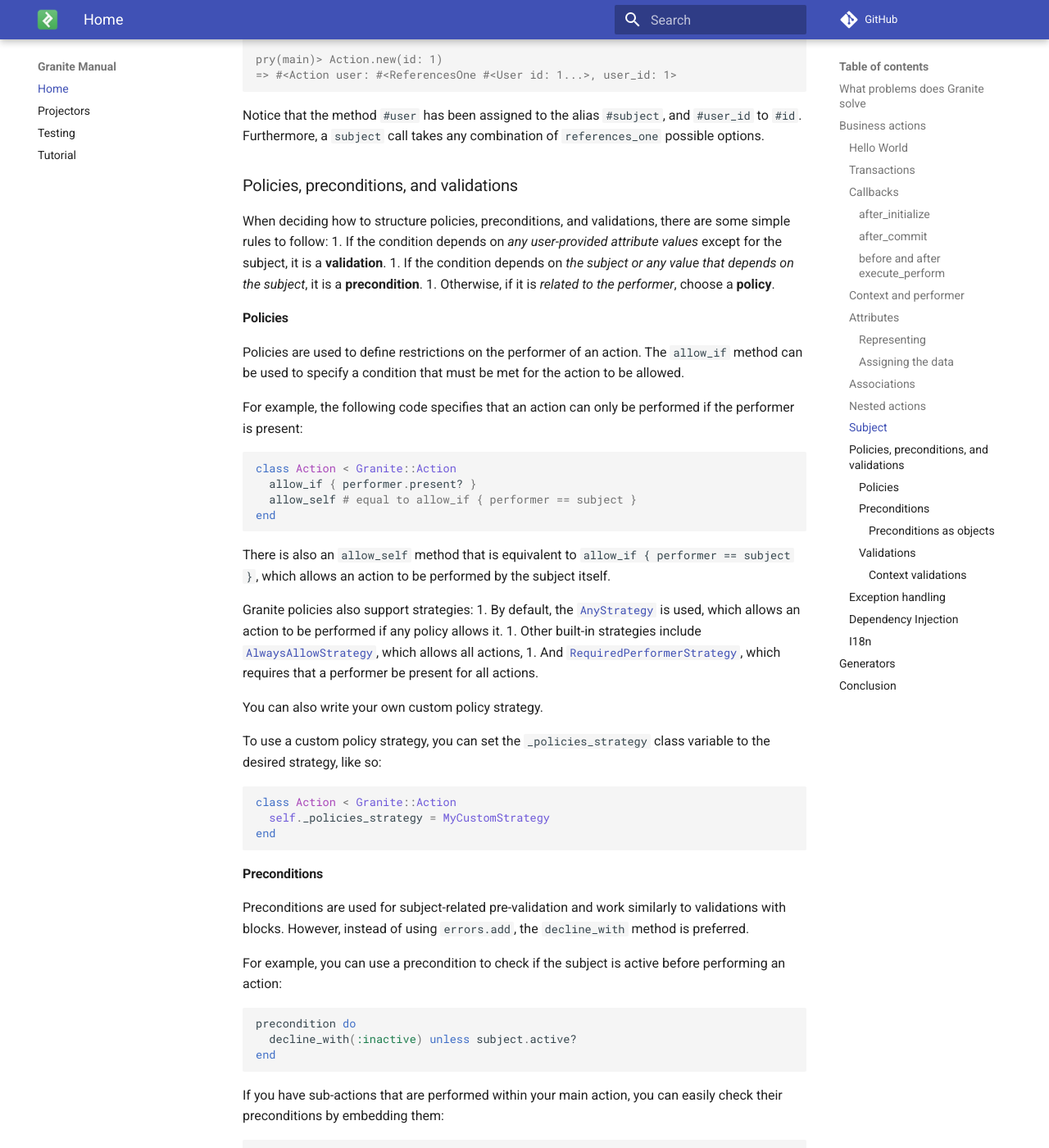
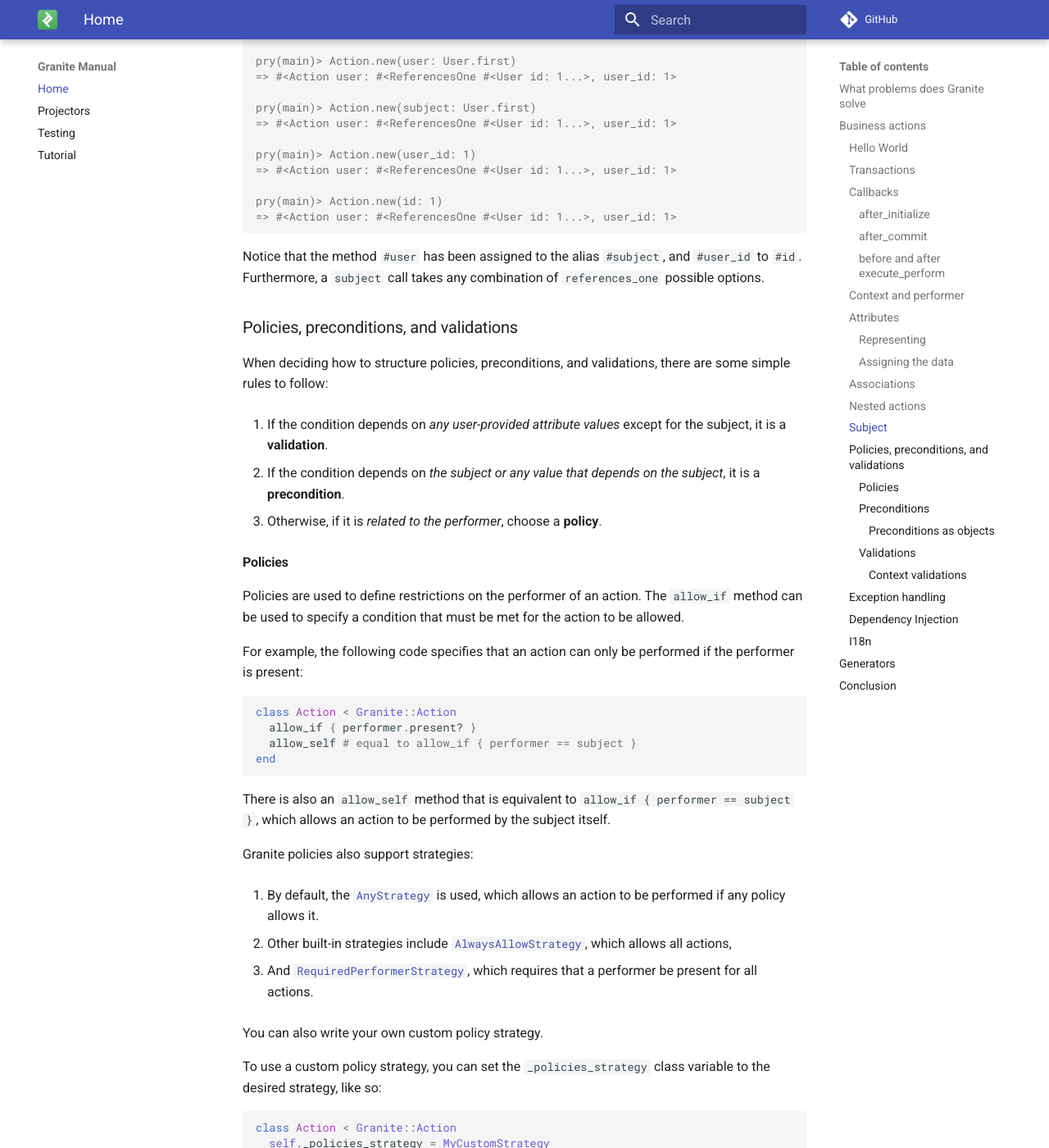
Before and after one commit to toptal/granite, an MkDocs documentation site: the page built from docs/index.md, in a window 1280 px wide and 1400 px high, scrolled down 6089 px. Shown: the whole window at 82% size. Built offline with MkDocs 1.6.1 and Material for MkDocs 9.7.7, drawn with Linux system fonts in a browser that asks for light colours; comment, search, counter and statistics services are not loaded; some of the changed text lies outside the part shown.

Commit message:
Fix enumerations

````diff
--- a/docs/index.md
+++ b/docs/index.md
@@ -25,9 +25,12 @@ end
 ```
 
 There are several ways to execute a recently defined business action, including `#perform`, `#perform!`, or `try_perform!`:
+
 1. `perform!` raises an exception when encountering errors.
-1. `perform` returns `false` when encountering errors.
-1. `try_perform!` is comparable to `perform!` but doesn't execute the action if preconditions are not met.
+
+2. `perform` returns `false` when encountering errors.
+
+3. `try_perform!` is comparable to `perform!` but doesn't execute the action if preconditions are not met.
 
 ### Transactions
 
@@ -247,9 +250,12 @@ validates :subaction, nested: true
 ### Subject
 
 The definition of the subject does three things:
+
 1. Defines a `references_one` association.
-1. Aliases its methods to common names (`subject` and `subject_id`)
-1. Modifies the action initializer to provide the ability to pass the subject as the first argument and restricts subject-less action initialization.
+
+2. Aliases its methods to common names (`subject` and `subject_id`)
+
+3. Modifies the action initializer to provide the ability to pass the subject as the first argument and restricts subject-less action initialization.
 
 Let's take a look to an example below:
 
@@ -289,9 +295,12 @@ Notice that the method `#user` has been assigned to the alias `#subject`, and `#
 ### Policies, preconditions, and validations
 
 When deciding how to structure policies, preconditions, and validations, there are some simple rules to follow:
+
 1. If the condition depends on _any user-provided attribute values_ except for the subject, it is a **validation**.
-1. If the condition depends on _the subject or any value that depends on the subject_, it is a **precondition**.
-1. Otherwise, if it is _related to the performer_, choose a **policy**.
+
+2. If the condition depends on _the subject or any value that depends on the subject_, it is a **precondition**.
+
+3. Otherwise, if it is _related to the performer_, choose a **policy**.
 
 #### Policies
 
@@ -309,9 +318,12 @@ end
 There is also an `allow_self` method that is equivalent to `allow_if { performer == subject }`, which allows an action to be performed by the subject itself.
 
 Granite policies also support strategies:
+
 1. By default, the [`AnyStrategy`](https://github.com/toptal/granite/blob/master/lib/granite/action/policies/any_strategy.rb) is used, which allows an action to be performed if any policy allows it.
-1. Other built-in strategies include [`AlwaysAllowStrategy`](https://github.com/toptal/granite/blob/master/lib/granite/action/policies/always_allow_strategy.rb), which allows all actions,
-1. And [`RequiredPerformerStrategy`](https://github.com/toptal/granite/blob/master/lib/granite/action/policies/required_performer_strategy.rb), which requires that a performer be present for all actions.
+
+2. Other built-in strategies include [`AlwaysAllowStrategy`](https://github.com/toptal/granite/blob/master/lib/granite/action/policies/always_allow_strategy.rb), which allows all actions,
+
+3. And [`RequiredPerformerStrategy`](https://github.com/toptal/granite/blob/master/lib/granite/action/policies/required_performer_strategy.rb), which requires that a performer be present for all actions.
 
 You can also write your own custom policy strategy.
 
@@ -469,11 +481,13 @@ Here are some examples of using the rails g granite command:
 
     This command generates a new action called "create" for the "user" `subject`. It creates three files: `apq/actions/ba/user/create.rb`, `apq/actions/ba/user/business_action.rb`, and `spec/apq/actions/ba/user/create_spec.rb`.
 
-1. `rails g granite user/create -C`
-   Adding the `-C` option generates a collection action where the subject is not known at initialization. This command generates two files: `apq/actions/ba/user/create.rb` and `spec/apq/actions/ba/user/create_spec.rb`.
+2. `rails g granite user/create -C`
 
-1. `rails g granite user/create simple`
-   Adding a second argument, such as "simple" specifies the name of the projector to use. This command generates a new directory called simple within the `apq/actions/ba/user/create directory`, as well as the same files as the first example: `apq/actions/ba/user/create.rb`, `apq/actions/ba/user/business_action.rb`, and `spec/apq/actions/ba/user/create_spec.rb`.
+    Adding the `-C` option generates a collection action where the subject is not known at initialization. This command generates two files: `apq/actions/ba/user/create.rb` and `spec/apq/actions/ba/user/create_spec.rb`.
+
+3. `rails g granite user/create simple`
+
+    Adding a second argument, such as "simple" specifies the name of the projector to use. This command generates a new directory called simple within the `apq/actions/ba/user/create directory`, as well as the same files as the first example: `apq/actions/ba/user/create.rb`, `apq/actions/ba/user/business_action.rb`, and `spec/apq/actions/ba/user/create_spec.rb`.
 
 ## Conclusion
 
````
